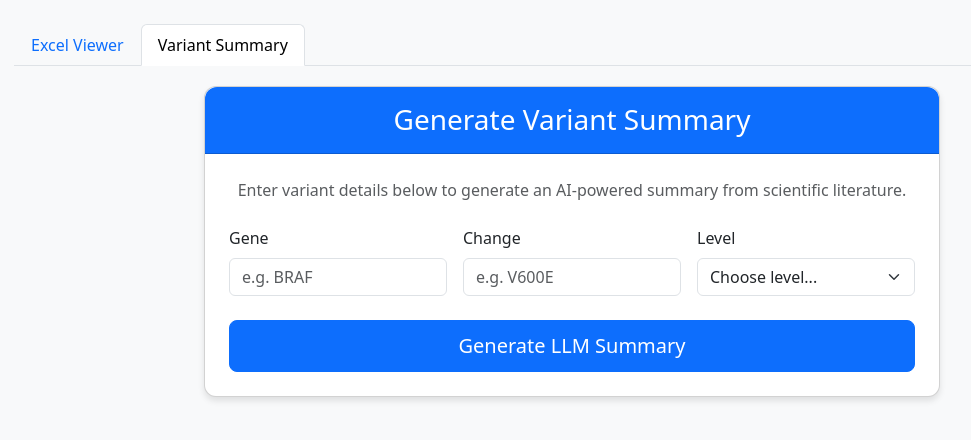
After one commit to janmalyy/diploma-thesis, a FastAPI app: template diploma_thesis/web/templates/variant_summary.html in a window 1280 px wide. The commit adds this page. Shown: the top 440 px of the page, without its empty margins (68-1039 px from the left). Run offline with FastAPI, Linux system fonts and the light colour scheme; the template is opened without the code that fills it, so the values that code supplies are empty.

Commit message:
add variant summary endpoint and navigation; improve error handling in run_llm.py

```diff
--- a/diploma_thesis/web/main.py
+++ b/diploma_thesis/web/main.py
@@ -13,6 +13,11 @@ from pydantic import BaseModel
 from starlette.responses import RedirectResponse
 
 from diploma_thesis.api.einfra import run_einfra
+from diploma_thesis.api.variomes import fetch_variomes_data, parse_variomes_data
+from diploma_thesis.core.models import Variant
+from diploma_thesis.core.run_llm import relevance_check, extract_evidences, aggregate_evidences
+from diploma_thesis.core.update_article_fulltext import update_articles_fulltext
+from diploma_thesis.core.update_suppl_data import update_suppl_data
 from diploma_thesis.settings import PACKAGE_DIR, logger
 from diploma_thesis.api.convert_ids import convert_ids, connect_pubmed_ids_with_links
 
@@ -29,6 +34,11 @@ def root():
 @app.get("/excel", response_class=HTMLResponse)
 def get_excel_viewer(request: Request):
     return templates.TemplateResponse(request=request, name="excel_viewer.html")
+
+
+@app.get("/variant", response_class=HTMLResponse)
+def get_variant_summary(request: Request):
+    return templates.TemplateResponse(request=request, name="variant_summary.html")
 
 
 class ExcelExportRequest(BaseModel):
@@ -172,15 +182,62 @@ async def convert_pubmed_ids(request: PubmedIdsRequest):
         raise HTTPException(status_code=500, detail=f"Error converting PubMed IDs: {str(e)}")
 
 
-@app.post("/api/excel/generate-llm-summary")
-async def generate_llm_summary(request: str):
-    """WIP: just mocks the function logic for now."""
+class VariantRequest(BaseModel):
+    gene: str
+    change: str
+    level: str
+
+
+@app.post("/api/generate-llm-summary")
+async def generate_llm_summary(request: VariantRequest):
     try:
-        return {"result": "just trying"}
+        variant = Variant(request.gene, request.change, request.level)
+        logger.info(f"Processing variant: {variant}")
+
+        logger.info("Fetching data from SIBiLS Variomes...")
+        data = fetch_variomes_data(variant)
+
+        articles = parse_variomes_data(data, variant)
+
+        if not articles:
+            return {"result": "No articles found for this variant in SIBiLS Variomes."}
+
+        logger.info(f"Found {len(articles)} articles. IDs: {[a.pmcid if a.pmcid != '' else a.pmid for a in articles]}")
+
+        logger.info("Fetching data from PubTator and BiodiversityPMC...")
+        try:
+            update_articles_fulltext(articles)
+        except Exception as e:
+            logger.error(f"Error updating fulltext: {e}")
+
+        try:
+            update_suppl_data(articles, variant)
+        except Exception as e:
+            logger.error(f"Error updating supplementary data: {e}")
+
+        relevant_articles = await relevance_check(variant, articles)
+        if not relevant_articles:
+            return {"result": f"None of the {len(articles)} articles found were identified as relevant by the LLM."}
+
+        evidences = await extract_evidences(variant, relevant_articles)
+        if not evidences:
+            return {"result": f"Failed to extract any structured evidence from the {len(relevant_articles)} relevant articles."}
+
+        aggregated_evidence = await aggregate_evidences(variant, evidences)
+
+        # Handle different return types from aggregate_evidences
+        if isinstance(aggregated_evidence, dict):
+            summary = aggregated_evidence.get("narrative_summary", "")
+            if not summary:
+                # Fallback if narrative_summary is missing but we have some result
+                summary = str(aggregated_evidence)
+            return {"result": summary}
+        else:
+            return {"result": str(aggregated_evidence)}
 
     except Exception as e:
-        logger.error(f"Error generating LLM summary: {str(e)}")
-        raise HTTPException(status_code=500, detail=f"Error generating LLM summary: {str(e)}")
+        logger.error(f"Error generating LLM summary: {str(e)}", exc_info=True)
+        raise HTTPException(status_code=500, detail=f"An unexpected error occurred: {str(e)}")
 
 
 if __name__ == "__main__":
--- a/diploma_thesis/web/static/excel_app.js
+++ b/diploma_thesis/web/static/excel_app.js
@@ -168,7 +168,7 @@ document.addEventListener("DOMContentLoaded", () => {
   // -------------------- LLM Summary --------------------
   async function generateLLMSummary(rowId) {
     try {
-      const response = await fetch("/api/excel/generate-llm-summary", {
+      const response = await fetch("/api/generate-llm-summary", {
         method: "POST",
         headers: { "Content-Type": "application/json" },
         body: JSON.stringify({ row_id: rowId })
--- /dev/null
+++ b/diploma_thesis/web/static/variant_summary.js
@@ -0,0 +1,68 @@
+document.addEventListener('DOMContentLoaded', () => {
+    const summaryForm = document.getElementById('summary-form');
+    const loadingOverlay = document.getElementById('loading-overlay');
+    const resultContainer = document.getElementById('result-container');
+    const summaryContent = document.getElementById('summary-content');
+    const errorAlert = document.getElementById('error-alert');
+    const errorMessage = document.getElementById('error-message');
+    const copyBtn = document.getElementById('copy-btn');
+
+    summaryForm.addEventListener('submit', async (e) => {
+        e.preventDefault();
+
+        // Reset state
+        errorAlert.style.display = 'none';
+        resultContainer.style.display = 'none';
+        loadingOverlay.style.display = 'flex';
+
+        const formData = {
+            gene: document.getElementById('gene').value.trim(),
+            change: document.getElementById('change').value.trim(),
+            level: document.getElementById('level').value
+        };
+
+        try {
+            const response = await fetch('/api/generate-llm-summary', {
+                method: 'POST',
+                headers: {
+                    'Content-Type': 'application/json',
+                },
+                body: JSON.stringify(formData),
+            });
+
+            const data = await response.json();
+
+            if (!response.ok) {
+                throw new Error(data.detail || 'Failed to generate summary');
+            }
+
+            // Display result
+            summaryContent.textContent = data.result;
+            resultContainer.style.display = 'block';
+
+            // Scroll to result
+            resultContainer.scrollIntoView({ behavior: 'smooth' });
+
+        } catch (error) {
+            console.error('Error:', error);
+            errorMessage.textContent = error.message;
+            errorAlert.style.display = 'block';
+        } finally {
+            loadingOverlay.style.display = 'none';
+        }
+    });
+
+    copyBtn.addEventListener('click', () => {
+        const text = summaryContent.textContent;
+        navigator.clipboard.writeText(text).then(() => {
+            const originalText = copyBtn.textContent;
+            copyBtn.textContent = 'Copied!';
+            copyBtn.classList.replace('btn-outline-light', 'btn-success');
+
+            setTimeout(() => {
+                copyBtn.textContent = originalText;
+                copyBtn.classList.replace('btn-success', 'btn-outline-light');
+            }, 2000);
+        });
+    });
+});
--- /dev/null
+++ b/diploma_thesis/web/templates/variant_summary.html
@@ -0,0 +1,143 @@
+<!DOCTYPE html>
+<html lang="en">
+<head>
+  <meta charset="UTF-8">
+  <meta name="viewport" content="width=device-width, initial-scale=1.0">
+  <title>LLM Variant Summary Generator</title>
+  <link rel="icon" type="image/png" sizes="64x64" href="/static/favicon_64x64.png">
+  <link href="https://cdn.jsdelivr.net/npm/bootstrap@5.3.0/dist/css/bootstrap.min.css" rel="stylesheet">
+  <style>
+    body {
+      background-color: #f8f9fa;
+    }
+    .card {
+      border-radius: 12px;
+      box-shadow: 0 4px 6px rgba(0, 0, 0, 0.1);
+    }
+    .card-header {
+      background-color: #0d6efd;
+      color: white;
+      border-radius: 12px 12px 0 0 !important;
+      font-weight: 600;
+    }
+    .btn-primary {
+      padding: 10px 25px;
+      font-weight: 500;
+    }
+    #result-container {
+      display: none;
+      margin-top: 25px;
+    }
+    .summary-box {
+      background-color: white;
+      padding: 20px;
+      border-left: 5px solid #0d6efd;
+      white-space: pre-wrap;
+      font-size: 1.05rem;
+      line-height: 1.6;
+    }
+    .spinner-border {
+      width: 3rem;
+      height: 3rem;
+    }
+    #loading-overlay {
+      display: none;
+      position: fixed;
+      top: 0;
+      left: 0;
+      width: 100%;
+      height: 100%;
+      background: rgba(255, 255, 255, 0.8);
+      z-index: 1000;
+      justify-content: center;
+      align-items: center;
+      flex-direction: column;
+    }
+    .nav-tabs {
+      margin-bottom: 20px;
+    }
+  </style>
+</head>
+<body>
+  <div class="container mt-4">
+    <ul class="nav nav-tabs">
+      <li class="nav-item">
+        <a class="nav-link" href="/excel">Excel Viewer</a>
+      </li>
+      <li class="nav-item">
+        <a class="nav-link active" aria-current="page" href="/variant">Variant Summary</a>
+      </li>
+    </ul>
+
+    <div class="row justify-content-center">
+      <div class="col-lg-8">
+        <div class="card">
+          <div class="card-header text-center py-3">
+            <h3 class="mb-0">Generate Variant Summary</h3>
+          </div>
+          <div class="card-body p-4">
+            <p class="text-muted mb-4 text-center">Enter variant details below to generate an AI-powered summary from scientific literature.</p>
+
+            <form id="summary-form">
+              <div class="row g-3">
+                <div class="col-md-4">
+                  <label for="gene" class="form-label">Gene</label>
+                  <input type="text" class="form-control" id="gene" name="gene" placeholder="e.g. BRAF" required>
+                </div>
+                <div class="col-md-4">
+                  <label for="change" class="form-label">Change</label>
+                  <input type="text" class="form-control" id="change" name="change" placeholder="e.g. V600E" required>
+                </div>
+                <div class="col-md-4">
+                  <label for="level" class="form-label">Level</label>
+                  <select class="form-select" id="level" name="level" required>
+                    <option value="" selected disabled>Choose level...</option>
+                    <option value="protein">protein</option>
+                    <option value="transcript">transcript</option>
+                    <option value="genome">genome</option>
+                    <option value="dbsnp">dbSNP</option>
+                    <option value="cosmic">COSMIC</option>
+                  </select>
+                </div>
+              </div>
+
+              <div class="d-grid mt-4">
+                <button type="submit" class="btn btn-primary btn-lg" id="submit-btn">
+                  Generate LLM Summary
+                </button>
+              </div>
+            </form>
+          </div>
+        </div>
+
+        <div id="loading-overlay" class="flex-column">
+          <div class="spinner-border text-primary mb-3" role="status">
+            <span class="visually-hidden">Loading...</span>
+          </div>
+          <h5 class="text-primary">Fetching data and generating summary...</h5>
+          <p class="text-muted">This may take a minute.</p>
+        </div>
+
+        <div id="result-container">
+          <div class="card">
+            <div class="card-header d-flex justify-content-between align-items-center">
+              <span>Result Summary</span>
+              <button class="btn btn-sm btn-outline-light" id="copy-btn">Copy to Clipboard</button>
+            </div>
+            <div class="card-body p-0">
+              <div class="summary-box" id="summary-content"></div>
+            </div>
+          </div>
+        </div>
+
+        <div class="alert alert-danger mt-4" id="error-alert" style="display: none;">
+          <strong>Error!</strong> <span id="error-message"></span>
+        </div>
+      </div>
+    </div>
+  </div>
+
+  <script src="https://cdn.jsdelivr.net/npm/bootstrap@5.3.0/dist/js/bootstrap.bundle.min.js"></script>
+  <script type="module" src="/static/variant_summary.js"></script>
+</body>
+</html>
```
Also changed, not shown: diploma_thesis/core/run_llm.py (+68 -41 lines), diploma_thesis/web/templates/excel_viewer.html (+12 -0 lines).
